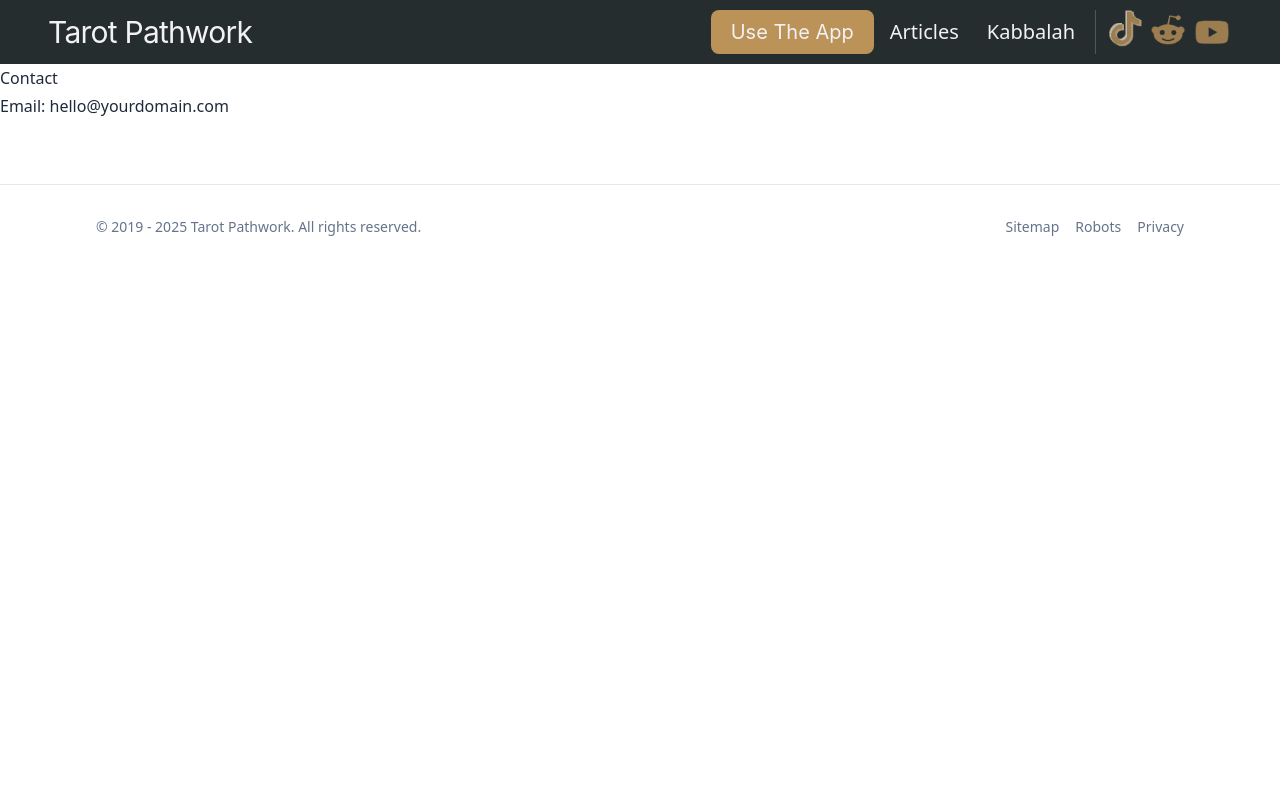
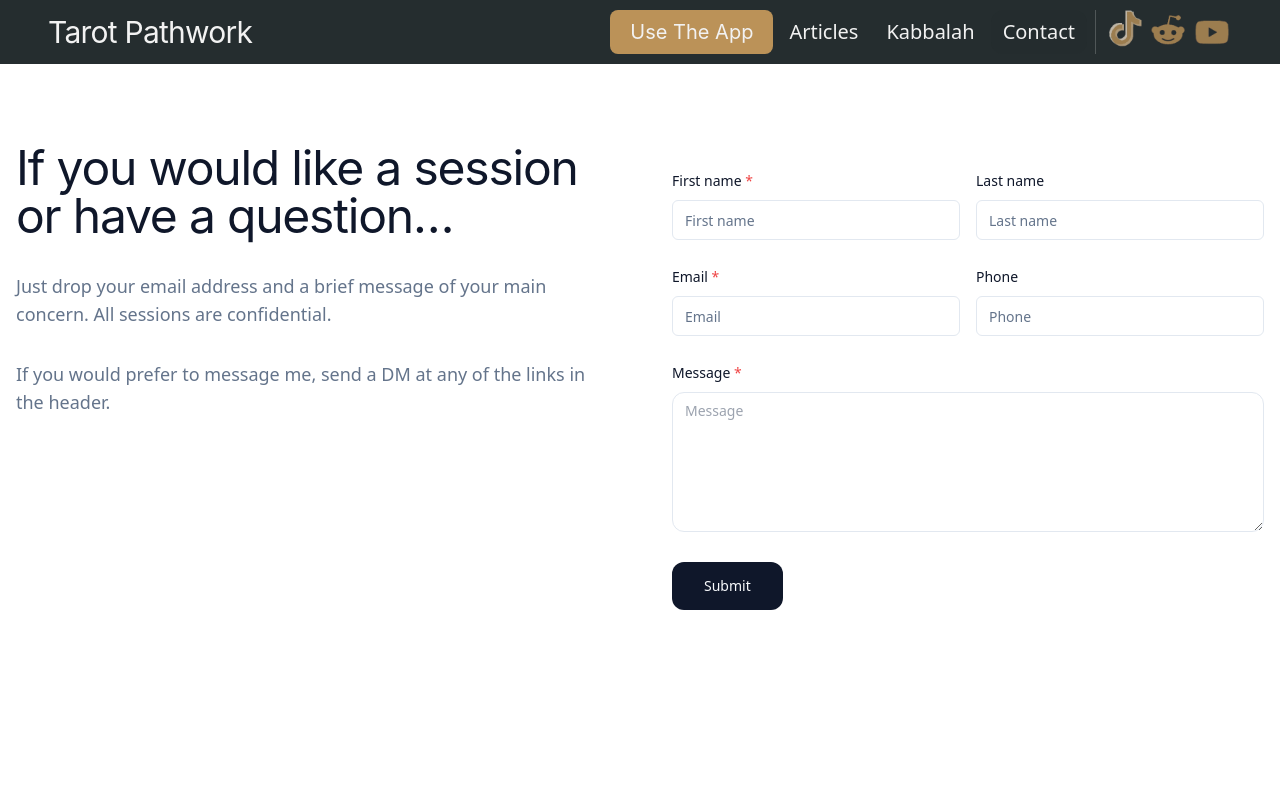
Before and after one commit to mknapp360/tarotpathwork, a React (Vite) app: page /contact in a window 1280 px wide. Shown: the top 800 px of the page. Built offline with nearby package versions, Linux system fonts and the light colour scheme.

Commit message:
contactpage

```diff
--- a/src/components/Navbar.tsx
+++ b/src/components/Navbar.tsx
@@ -39,7 +39,7 @@ export default function Navbar({ transparent = false }: { transparent?: boolean
           </a>
           <NavLink to="/blog" className={({isActive}) => `${link} ${isActive?active:''}`} >Articles</NavLink>
           <NavLink to="/kabbalah" className={({isActive}) => `${link} ${isActive?active:''}`} >Kabbalah</NavLink>
-         {/*  <NavLink to="/contact" className={({isActive}) => `${link} ${isActive?active:''}`}>Contact</NavLink>*/}
+          <NavLink to="/contact" className={({isActive}) => `${link} ${isActive?active:''}`}>Contact</NavLink>
          {/*  <NavLink to="/readings" className={({isActive}) => `${link} ${isActive?active:''}`}>Book A Reading</NavLink>*/}
 
          {/* Divider (optional) */}
--- a/src/pages/Contact.tsx
+++ b/src/pages/Contact.tsx
@@ -1,18 +1,194 @@
+import { useState } from 'react'
 import SEO from '../components/SEO'
-export default function Contact(){
-  const jsonLd=[{
-    "@context":"https://schema.org",
-    "@type":"ContactPage",
-    "name":"Contact Tarot Pathwork",
-    "url":"https://www.yourdomain.com/contact"
+import { Button } from '../components/ui/button'
+import { Input } from '../components/ui/input'
+import { Label } from '../components/ui/label'
+import { useToast } from '../hooks/use-toast'
+
+export default function Contact() {
+  const { toast } = useToast()
+  const [loading, setLoading] = useState(false)
+
+  const [form, setForm] = useState({
+    firstName: '',
+    lastName: '',
+    email: '',
+    phone: '',
+    message: '',
+    // honeypot
+    company: '',
+  })
+
+  const onChange = (e: React.ChangeEvent<HTMLInputElement | HTMLTextAreaElement>) => {
+    const { name, value } = e.target
+    setForm(prev => ({ ...prev, [name]: value }))
+  }
+
+  async function handleSubmit(e: React.FormEvent) {
+    e.preventDefault()
+    if (form.company) return // bot
+
+    if (!form.firstName || !form.email || !form.message) {
+      toast({ title: 'Missing fields', description: 'First name, email, and message are required.', variant: 'destructive' })
+      return
+    }
+
+    setLoading(true)
+    try {
+      // Preferred: send to your API route (e.g., Vercel/Resend, Nodemailer, etc.)
+      const res = await fetch('/api/contact', {
+        method: 'POST',
+        headers: { 'Content-Type': 'application/json' },
+        body: JSON.stringify({
+          to: 'fraterlucis@tarotpathwork.com',
+          subject: `New contact form message from ${form.firstName} ${form.lastName || ''}`,
+          payload: form,
+        }),
+      })
+
+      if (!res.ok) throw new Error('Failed to send via API')
+
+      toast({ title: 'Message sent', description: 'Thanks — I’ll get back to you shortly.' })
+      setForm({ firstName: '', lastName: '', email: '', phone: '', message: '', company: '' })
+    } catch {
+      // Fallback: open a mailto draft prefilled to Frater Lucis
+      const body = [
+        `Name: ${form.firstName} ${form.lastName}`,
+        `Email: ${form.email}`,
+        form.phone ? `Phone: ${form.phone}` : '',
+        '',
+        form.message
+      ].filter(Boolean).join('%0D%0A')
+
+      window.location.href = `mailto:fraterlucis@tarotpathwork.com?subject=Contact from ${encodeURIComponent(form.firstName)}&body=${body}`
+      toast({ title: 'Opening email…', description: 'If no email app appears, your browser may be blocking it.' })
+    } finally {
+      setLoading(false)
+    }
+  }
+
+  const jsonLd = [{
+    '@context': 'https://schema.org',
+    '@type': 'ContactPage',
+    'name': 'Contact — Tarot Pathwork',
+    'url': 'https://www.tarotpathwork.com/contact',
+    'mainEntity': {
+      '@type': 'Organization',
+      'name': 'Tarot Pathwork',
+      'email': 'fraterlucis@tarotpathwork.com'
+    }
   }]
+
   return (
     <>
-      <SEO title="Contact — Get in Touch" description="Questions, collaborations, press. Reach out." jsonLd={jsonLd}/>
-      <div className="prose">
-        <h1>Contact</h1>
-        <p>Email: hello@yourdomain.com</p>
-      </div>
+      <SEO
+        title="Contact — Tarot Pathwork"
+        description="Book a session or ask a question. All sessions are confidential."
+        jsonLd={jsonLd}
+      />
+
+      <section className="min-h-screen bg-background">
+        <div className="mx-auto max-w-7xl px-4 py-12 lg:py-20">
+          <div className="grid gap-12 lg:grid-cols-2 lg:gap-16">
+            {/* Left copy block */}
+            <div>
+              <h1 className="font-display text-4xl sm:text-5xl text-headerText tracking-tight">
+                If you would like a session<br />or have a question…
+              </h1>
+              <p className="mt-8 text-lg text-muted-foreground">
+                Just drop your email address and a brief message of your main concern.
+                All sessions are confidential.
+              </p>
+              <p className="mt-8 text-lg text-muted-foreground">
+                If you would prefer to message me, send a DM at any of the links in the header.
+              </p>
+            </div>
+
+            {/* Form */}
+            <form onSubmit={handleSubmit} className="space-y-6">
+              {/* Honeypot */}
+              <input
+                type="text"
+                name="company"
+                value={form.company}
+                onChange={onChange}
+                className="hidden"
+                tabIndex={-1}
+                autoComplete="off"
+              />
+
+              <div className="grid gap-4 sm:grid-cols-2">
+                <div className="space-y-2">
+                  <Label htmlFor="firstName">First name <span className="text-red-500">*</span></Label>
+                  <Input
+                    id="firstName"
+                    name="firstName"
+                    placeholder="First name"
+                    value={form.firstName}
+                    onChange={onChange}
+                    required
+                  />
+                </div>
+
+                <div className="space-y-2">
+                  <Label htmlFor="lastName">Last name</Label>
+                  <Input
+                    id="lastName"
+                    name="lastName"
+                    placeholder="Last name"
+                    value={form.lastName}
+                    onChange={onChange}
+                  />
+                </div>
+              </div>
+
+              <div className="grid gap-4 sm:grid-cols-2">
+                <div className="space-y-2">
+                  <Label htmlFor="email">Email <span className="text-red-500">*</span></Label>
+                  <Input
+                    id="email"
+                    name="email"
+                    type="email"
+                    placeholder="Email"
+                    value={form.email}
+                    onChange={onChange}
+                    required
+                  />
+                </div>
+
+                <div className="space-y-2">
+                  <Label htmlFor="phone">Phone</Label>
+                  <Input
+                    id="phone"
+                    name="phone"
+                    type="tel"
+                    placeholder="Phone"
+                    value={form.phone}
+                    onChange={onChange}
+                  />
+                </div>
+              </div>
+
+              <div className="space-y-2">
+                <Label htmlFor="message">Message <span className="text-red-500">*</span></Label>
+                <textarea
+                  id="message"
+                  name="message"
+                  placeholder="Message"
+                  value={form.message}
+                  onChange={onChange}
+                  required
+                  className="min-h-[140px] w-full rounded-xl border bg-background px-3 py-2 text-sm outline-none ring-0 focus-visible:ring-2 focus-visible:ring-primary"
+                />
+              </div>
+
+              <Button type="submit" disabled={loading} className="w-full sm:w-auto px-8 py-6 rounded-xl">
+                {loading ? 'Sending…' : 'Submit'}
+              </Button>
+            </form>
+          </div>
+        </div>
+      </section>
     </>
   )
 }
```
Also changed, not shown: api/contact.ts (added, +74 -0 lines).
